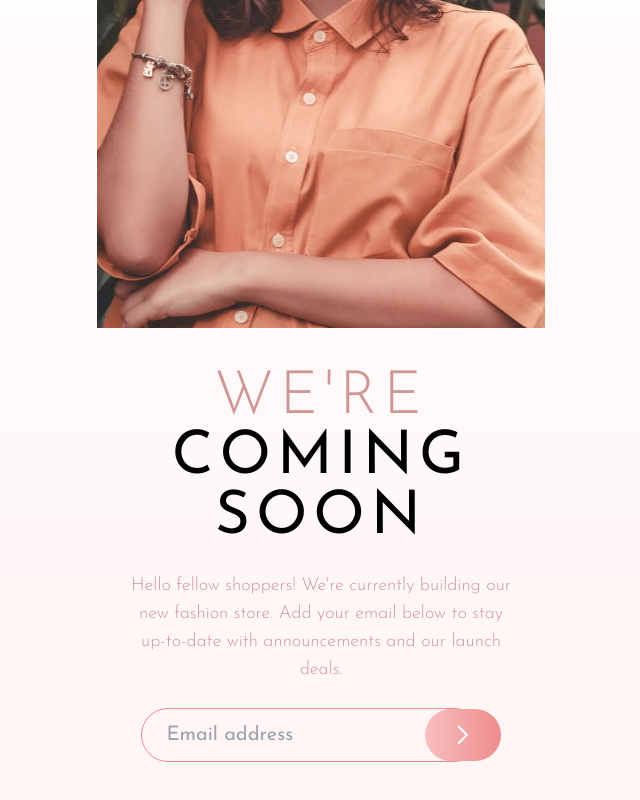
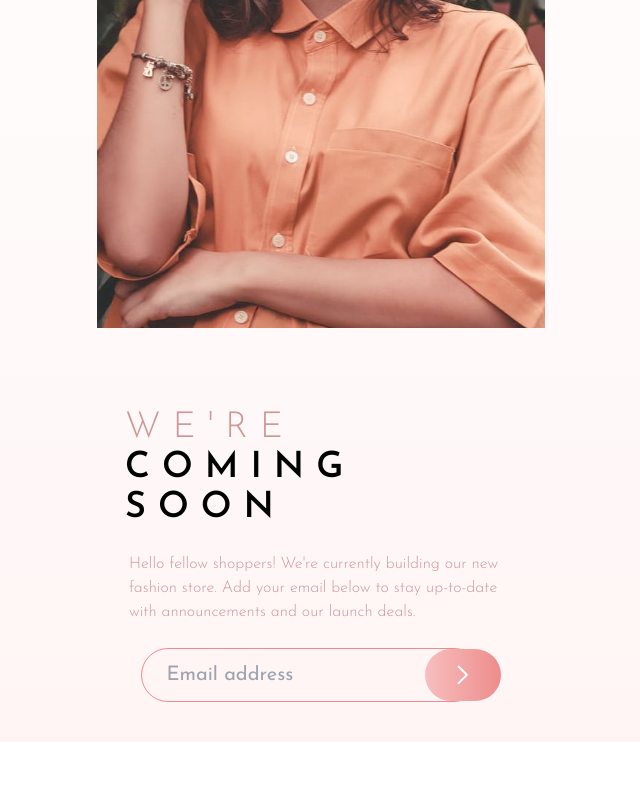
Before and after one commit to mbtenkorang/base-apparel-coming-soon, a React (Vite) app: page / in a window 1280 px wide. Shown: the part 356-1156 px from the top of the page, without its empty margins (319-959 px from the left). After the commit the page ends 1098 px from the top, so only its background shows below. Built offline with nearby package versions, Linux system fonts and the light colour scheme.

Commit message:
Adjust font-size for <p>. Add styling for desktop

```diff
--- a/src/components/Title.jsx
+++ b/src/components/Title.jsx
@@ -2,13 +2,13 @@ import Email from "./Email";
 
 const Title = () => {
   return (
-    <div className="flex flex-col item-center">
-      <h2 className="text-6xl uppercase tracking-widest pt-10 flex flex-col text-center">
+    <div className="flex flex-col items-center lg:items-start lg:mt-10">
+      <h2 className="text-4xl font-bold uppercase tracking-widest pt-10 flex flex-col text-center lg:items-start lg:ml-7 lg:tracking-[12px]">
         <span className="text-primary-desatred font-light">We're</span>
         <span>coming</span>
         <span>soon</span>
       </h2>
-      <p className="text-lg text-primary-desatred font-light pt-6 px-8 text-center">
+      <p className="text-[1rem] text-primary-desatred font-light pt-6 px-8 text-center lg:text-start">
         Hello fellow shoppers! We're currently building our new fashion store.
         Add your email below to stay up-to-date with announcements and our
         launch deals.
```
